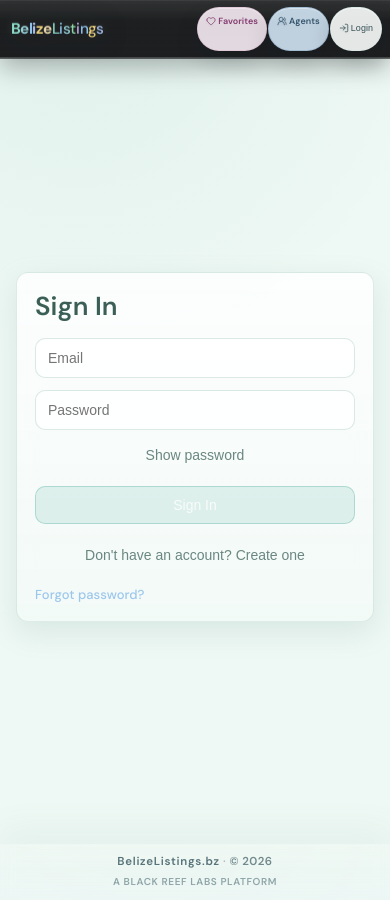
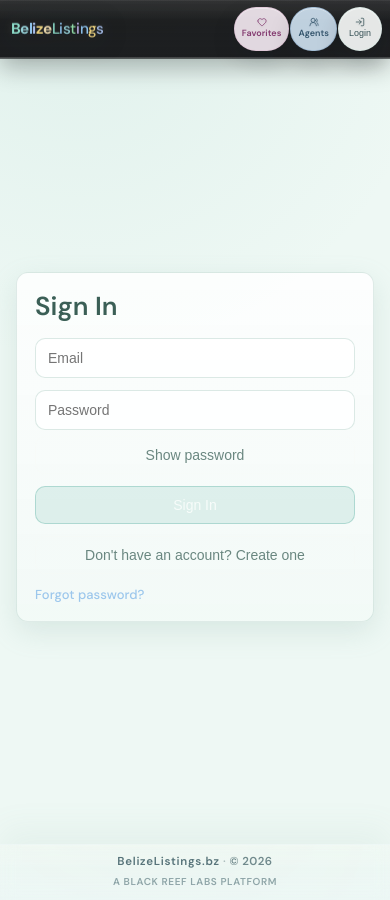
Before and after one commit to LordLeviSean/belizelistings, a Next.js app: page /login in a window 390 px wide. Built offline with nearby package versions, Linux system fonts and the light colour scheme; no server answers; the database is empty.

Commit message:
Final mobile polish: nav pill centering and map placement
Co-authored-by: Cursor <cursoragent@cursor.com>

```diff
--- a/src/components/SiteNavUnified.module.css
+++ b/src/components/SiteNavUnified.module.css
@@ -836,29 +836,68 @@
 
   .navLinksMobilePrimary .navLink,
   .navLinksMobilePrimary .navBtn {
+    display: inline-flex;
+    align-items: center;
+    justify-content: center;
+    box-sizing: border-box;
+    height: var(--touch-target-min, 44px);
     min-width: var(--touch-target-min, 44px);
     min-height: var(--touch-target-min, 44px);
-    padding: 8px 10px;
+    padding: 0 8px;
     font-size: 0.62rem;
-    letter-spacing: 0.006em;
+    letter-spacing: 0.004em;
+    line-height: 1;
+    text-align: center;
     flex-shrink: 0;
     white-space: nowrap;
     touch-action: manipulation;
     -webkit-tap-highlight-color: transparent;
   }
 
+  .navLinksMobilePrimary .navLink:hover,
+  .navLinksMobilePrimary .navBtn:hover {
+    transform: none;
+  }
+
   .navLinksMobilePrimary .navLinkInner {
-    gap: 3px;
+    display: inline-flex;
+    flex-direction: column;
+    align-items: center;
+    justify-content: center;
+    gap: 1px;
+    line-height: 1;
+    margin: 0;
+    padding: 0;
+    transform: translateY(-1px);
   }
 
   .navLinksMobilePrimary .navIcon {
+    display: block;
     width: 11px;
     height: 11px;
+    margin: 0;
+    flex-shrink: 0;
+  }
+
+  .navLinksMobilePrimary .navIconFavoritesHome,
+  .navLinksMobilePrimary .navIconAgentsHome,
+  .navLinksMobilePrimary .navIconDashboardHome {
+    transform: none;
   }
 
   .navLinksMobilePrimary .authAccountSlot {
+    display: inline-flex;
+    align-items: center;
+    justify-content: center;
     min-width: 0;
     flex-shrink: 0;
+  }
+
+  .navLinksMobilePrimary .authAccountSlot .navLink,
+  .navLinksMobilePrimary .authAccountSlot .navBtn {
+    display: inline-flex;
+    align-items: center;
+    justify-content: center;
   }
 
   .navLinksMobilePrimary .navAuthSkeleton {
@@ -896,10 +935,12 @@
 
   .navLinksMobilePrimary .navLink,
   .navLinksMobilePrimary .navBtn {
+    height: var(--touch-target-min, 44px);
     min-width: var(--touch-target-min, 44px);
     min-height: var(--touch-target-min, 44px);
-    padding: 7px 8px;
+    padding: 0 7px;
     font-size: 0.56rem;
+    letter-spacing: 0.003em;
   }
 
   .navLinksMobilePrimary .navIcon {
```
Also changed, not shown: scripts/qa/run-mobile-polish-screenshots.mjs (added, +70 -0 lines), src/styles/HomeMapFirst.module.css (+37 -19 lines).
